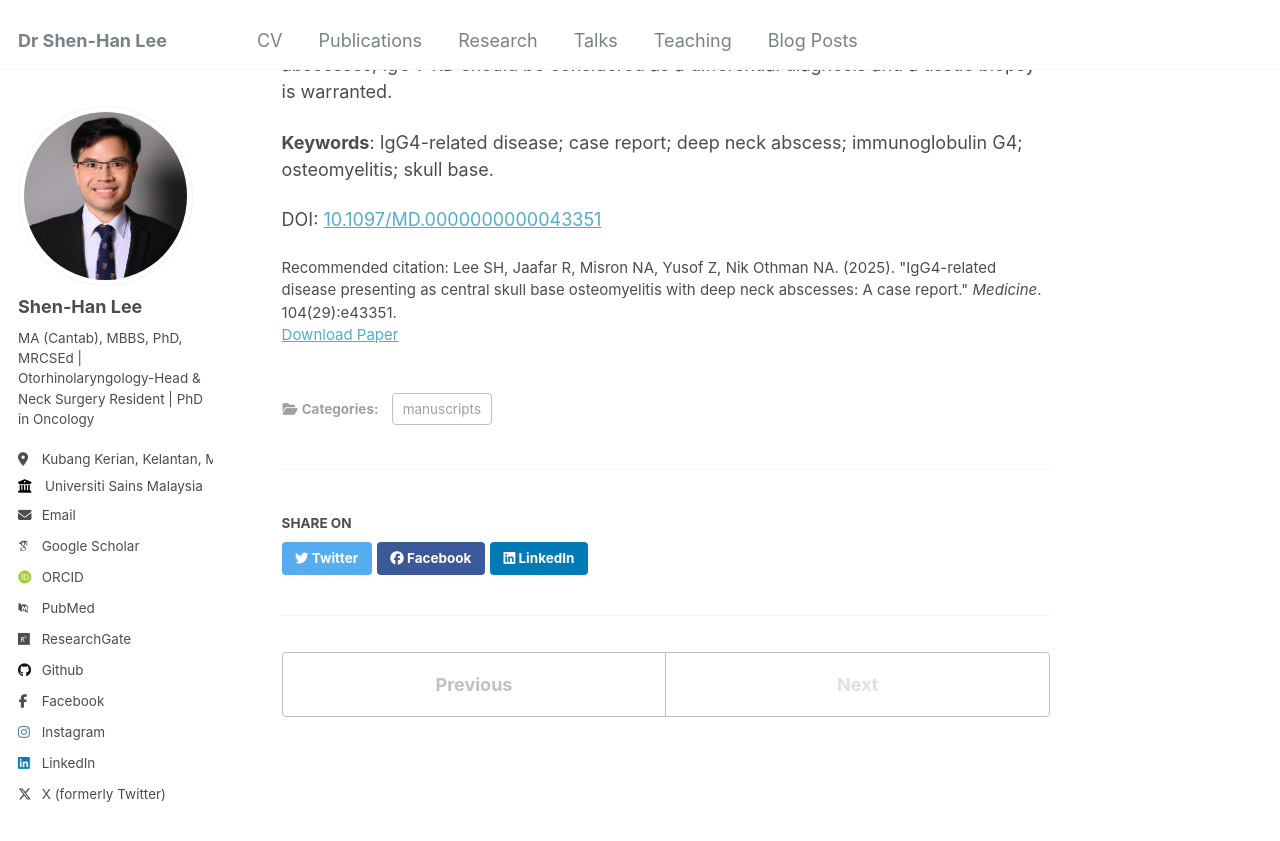
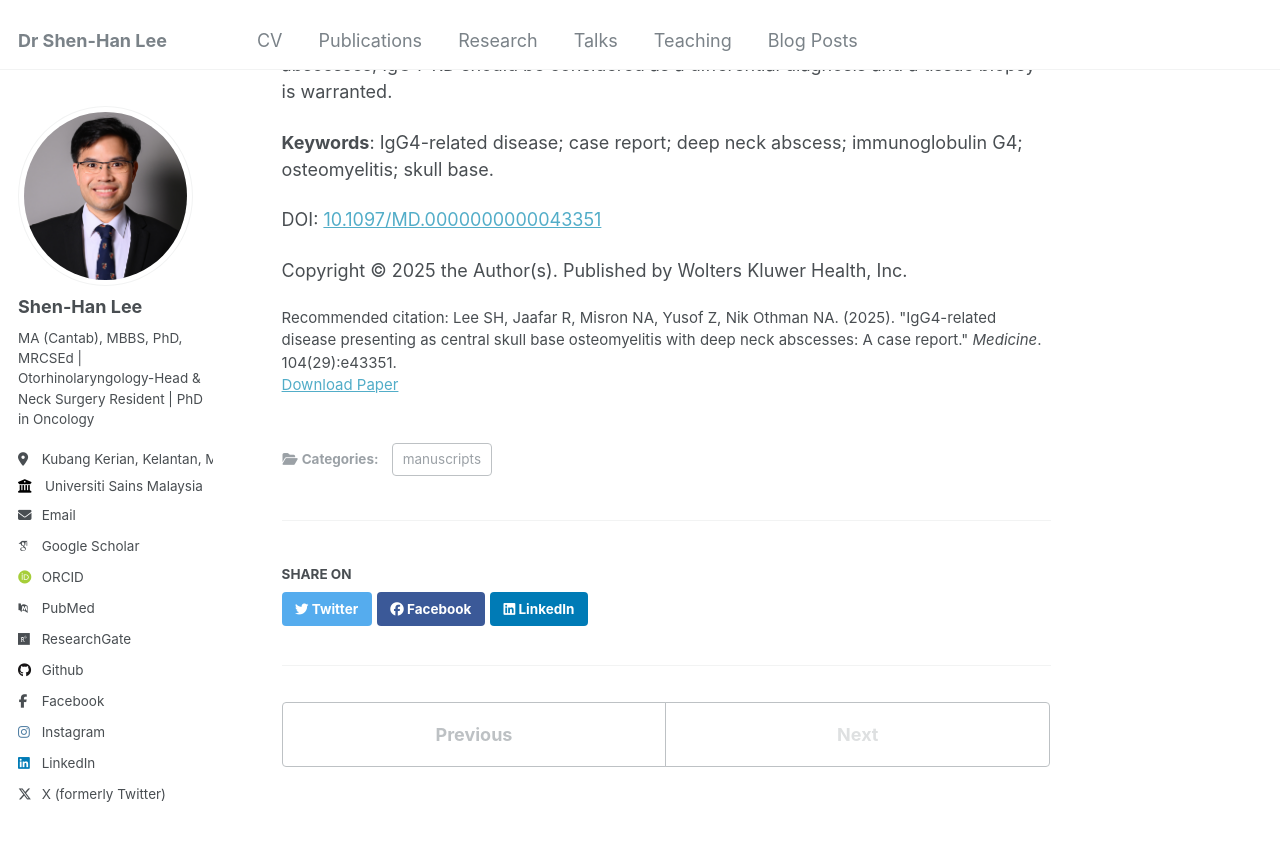
Before and after one commit to shenhanlee/shenhanlee.github.io, a Jekyll site: the page built from _publications/2025-07-18-IgG4-related-disease-central-skull-base-osteomyelitis.md, in a window 1280 px wide and 900 px high, scrolled down 1315 px. Shown: the top 841 px of the window. Built offline with Jekyll 4.4.1, drawn with Linux system fonts in a browser that asks for light colours; some web fonts are replaced.

Commit message:
Merge remote-tracking branch 'origin/master'

```diff
--- a/_publications/2025-07-18-IgG4-related-disease-central-skull-base-osteomyelitis.md
+++ b/_publications/2025-07-18-IgG4-related-disease-central-skull-base-osteomyelitis.md
@@ -33,3 +33,5 @@ Shen-Han Lee <sup>a,b,c</sup>, Rohaizam Jaafar <sup>c</sup>, Nurul Akmar Misron
 <b>Keywords</b>: IgG4-related disease; case report; deep neck abscess; immunoglobulin G4; osteomyelitis; skull base.
 
 DOI: [10.1097/MD.0000000000043351](https://doi.org/10.1097/MD.0000000000043351)
+
+Copyright © 2025 the Author(s). Published by Wolters Kluwer Health, Inc.
```
